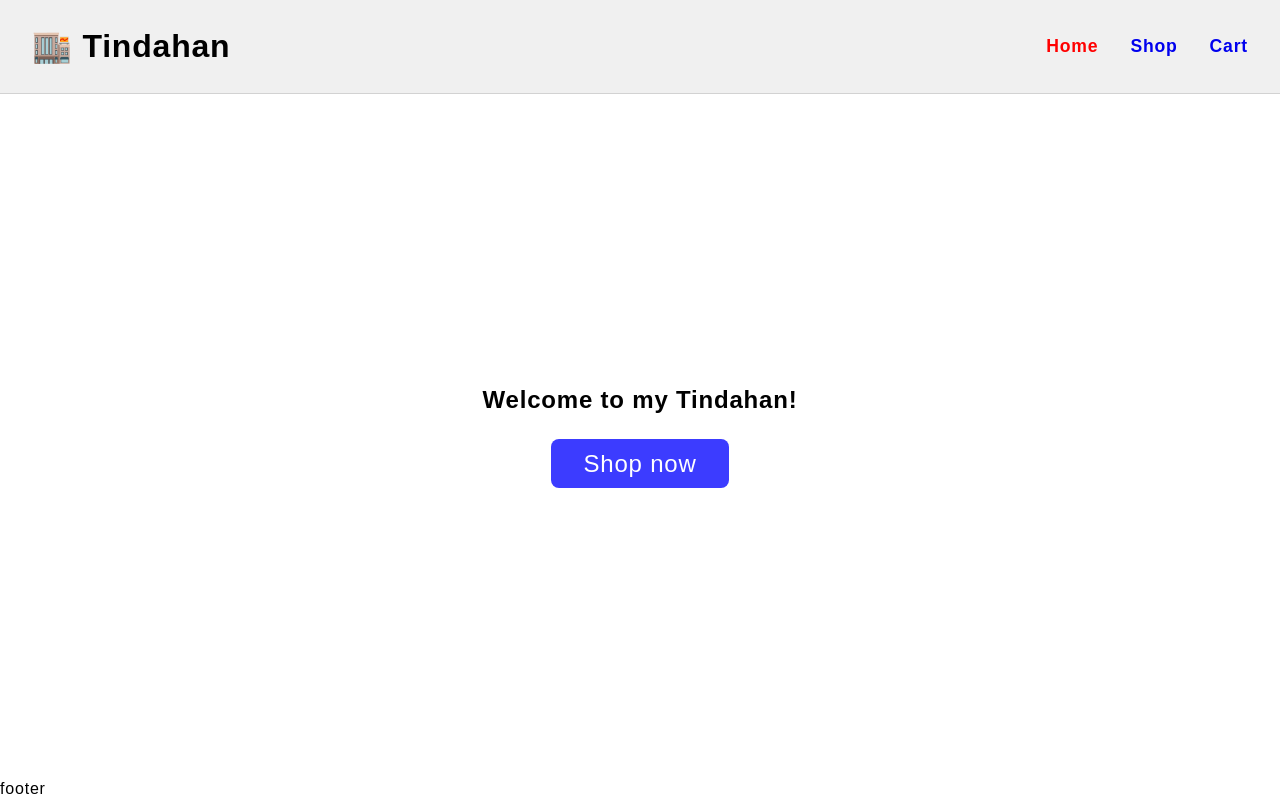
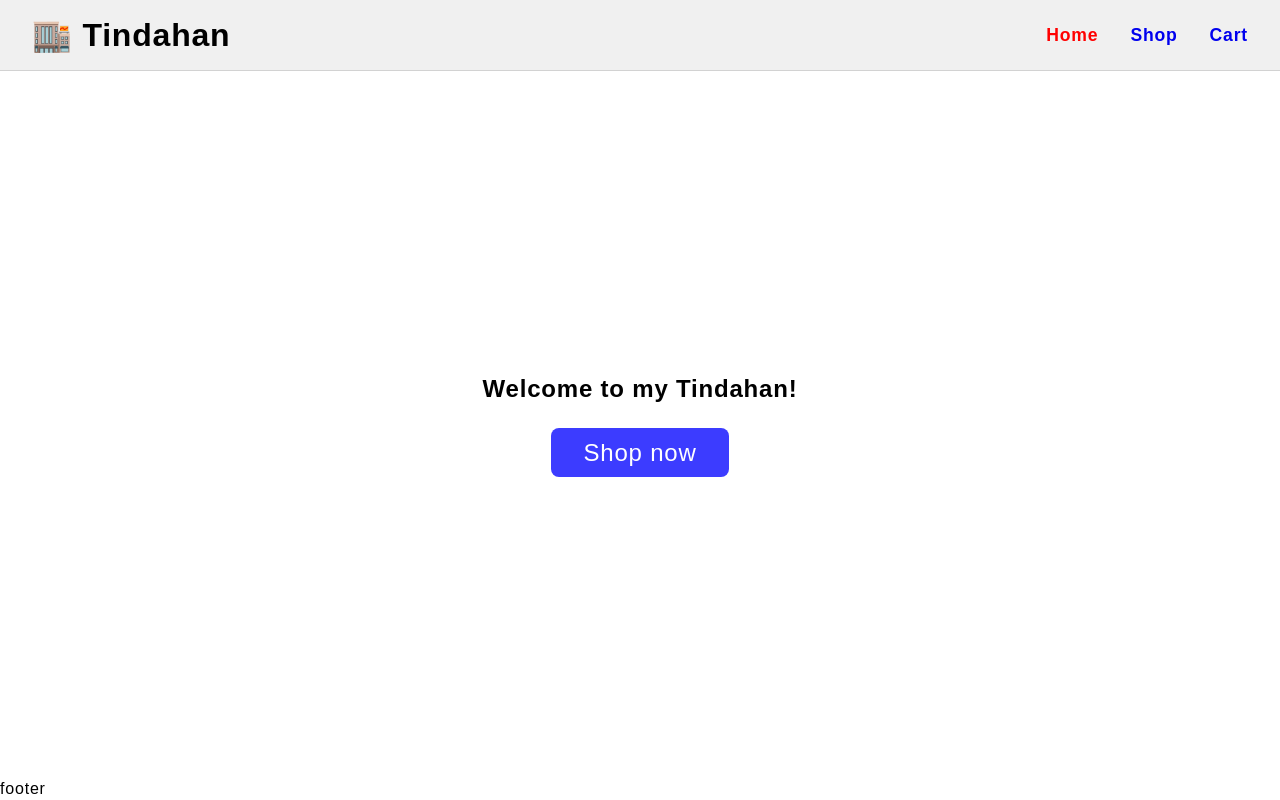
Before and after one commit to etanyosef/shopping-cart, a React (Vite) app: page / in a window 1280 px wide. Built offline with nearby package versions, Linux system fonts and the light colour scheme.

Commit message:
adjust header padding

```diff
--- a/src/css/style.css
+++ b/src/css/style.css
@@ -29,7 +29,7 @@ header {
     display: flex;
     align-items: center;
     justify-content: space-between;
-    padding: 1.5rem 2rem;
+    padding: 0.8rem 2rem;
     border-bottom: 1px solid rgb(210, 210, 210);
 }
 
```
